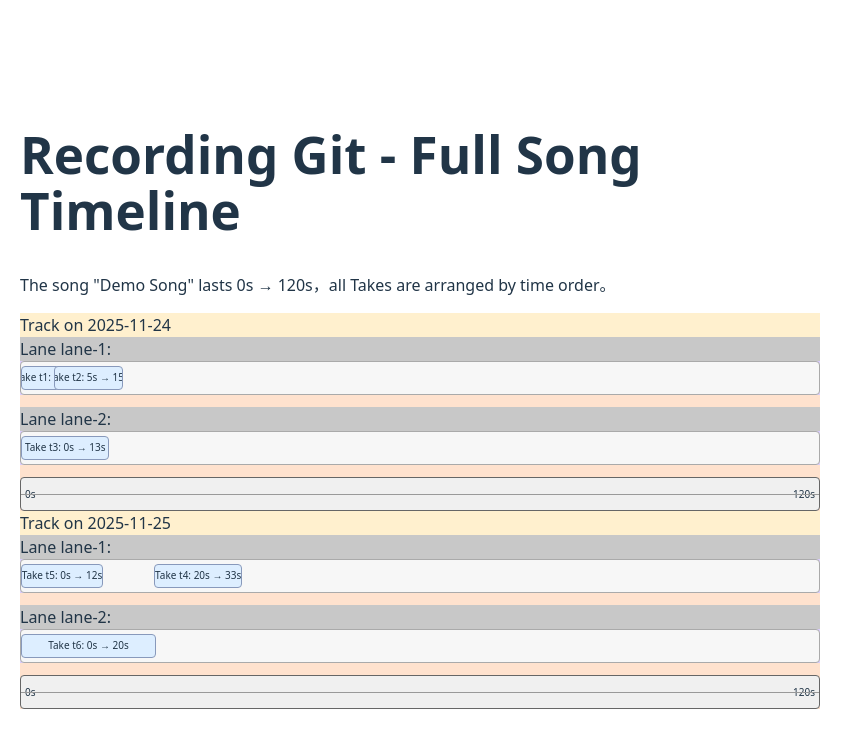
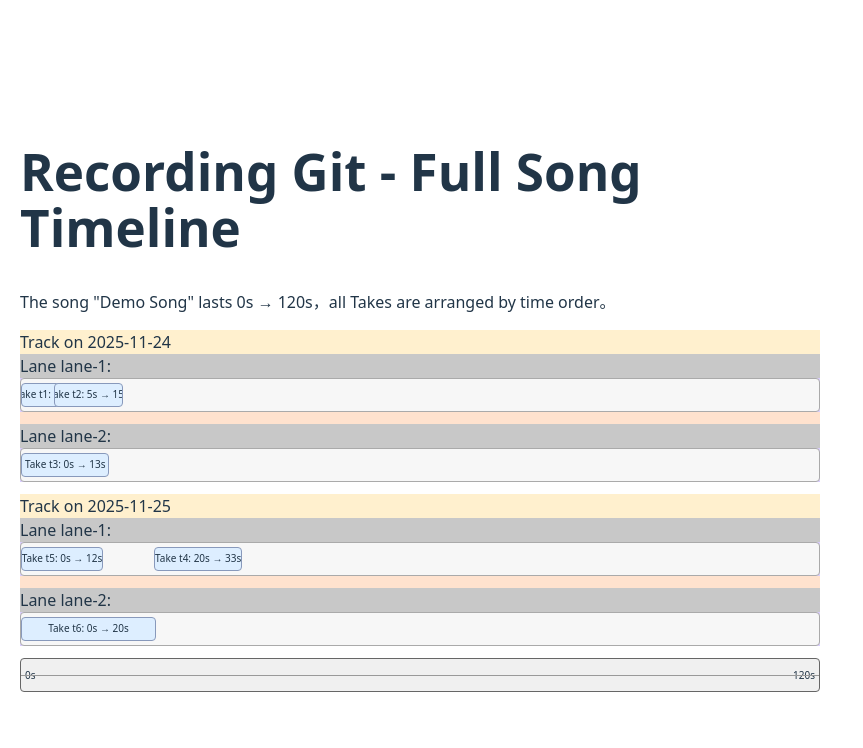
Before and after one commit to zhou98ch/music-git-frontend, a React (Vite) app in the folder music-git/: page / in a window 1280 px wide. Shown: the top 748 px of the page, without its empty margins (0-863 px from the left). Built offline with nearby package versions, Linux system fonts and the light colour scheme.

Commit message:
adjust: modify other view with the new component "PieceGlobalAxis"

```diff
--- a/music-git/src/App.tsx
+++ b/music-git/src/App.tsx
@@ -1,6 +1,7 @@
 // src/App.tsx
 
 import {mockTakes} from "./common/types";
+import { PieceTimeline } from "./components/PieceTimeline";
 import { TrackView } from "./components/TrackView";
 import { groupTakesByTrack } from "./utils/helpers";
 function App() {
@@ -12,13 +13,7 @@ function App() {
     <div style={{ padding: 20, maxWidth: 800, margin: "0 auto" }}>
       <h1>Recording Git - Full Song Timeline</h1>
       <p>The song "{mockSongName}" lasts 0s → {mockTotalDurationSec}s，all Takes are arranged by time order。</p>
-
-
-      {
-        Object.entries(tracks).map(([trackId, takes])=> (
-          <TrackView trackId={trackId} date={trackId} takes= {takes} totalDurationSec={mockTotalDurationSec}></TrackView>
-        ))
-      }
+      <PieceTimeline totalDurationSec = {mockTotalDurationSec} tracks={tracks}/>
     </div>
   );
 }
--- a/music-git/src/components/PieceTimeline.tsx
+++ b/music-git/src/components/PieceTimeline.tsx
@@ -1,6 +1,7 @@
 import React from "react";
 import type { Take } from "../common/types";
 import { TrackView } from "./TrackView";
+import { PieceGlobalAxis } from "./PieceGlobalAxis";
 
 type PieceTimelineProps  = {
     totalDurationSec: number;
@@ -9,7 +10,8 @@ type PieceTimelineProps  = {
 
 export const PieceTimeline : React.FC<PieceTimelineProps > = ({totalDurationSec, tracks}) => {
     const [hoveredTake, setHoveredTake] = React.useState<Take | null>(null);
-    return(
+    return(<>
+
         <div>
             {
                 Object.entries(tracks).map(([trackId, takes])=>(
@@ -26,6 +28,9 @@ export const PieceTimeline : React.FC<PieceTimelineProps > = ({totalDurationSec,
             }
 
         </div>
-
+        <div>
+            <PieceGlobalAxis totalDurationSec={totalDurationSec} hoveredTake={hoveredTake}/>
+        </div>
+    </>
     )
 }
--- a/music-git/src/components/TrackView.tsx
+++ b/music-git/src/components/TrackView.tsx
@@ -46,7 +46,7 @@ export const TrackView : React.FC<TrackViewProps > = ({trackId, date, takes, tot
                             const leftPercent = (take.startSec / safeTotalDuration) * 100;
                             const widthPercent = ((take.endSec - take.startSec) / safeTotalDuration) * 100;
 
-                             const isHovered = hoveredTake?.id === take.id;
+                            const isHovered = hoveredTake?.id === take.id;
 
                             return(
                                 <div className="take-block" key = {take.id}
@@ -83,125 +83,7 @@ export const TrackView : React.FC<TrackViewProps > = ({trackId, date, takes, tot
         ))
         }
 
-        {/* Unified time axis for this track */}
-        <div
-            style={{
-            position: "relative",
-            marginTop: "8px",
-            height: "32px",
-            border: "1px solid #666",
-            borderRadius: "4px",
-            background: "#f0f0f0",
-        }}
-        >
-        {/* left end：0s */}
-        <div
-            style={{
-            position: "absolute",
-            left: 0,
-            top: "16px",
-            transform: "translateY(-50%)",
-            fontSize: "10px",
-            paddingLeft: "4px",
-            }}
-        >
-            0s
-        </div>
-        {/* right end：totalDurationSec */}
-        <div
-            style={{
-            position: "absolute",
-            right: 0,
-            top: "16px",
-            transform: "translateY(-50%)",
-            fontSize: "10px",
-            paddingRight: "4px",
-            }}
-        >
-            {totalDurationSec}s
-        </div>
 
-        {/* the line */}
-        <div
-            style={{
-            position: "absolute",
-            left: "0",
-            right: "0",
-            top: "50%",
-            height: "1px",
-            background: "#999",
-            }}
-        />
-
-        {/* if a take is hovered, then draw axis (of start/end) on the timeline start/end */}
-        {hoveredTake && (() => {
-            const safeTotal = totalDurationSec > 0 ? totalDurationSec : 1;
-            const startPercent = (hoveredTake.startSec / safeTotal) * 100;
-            const endPercent = (hoveredTake.endSec / safeTotal) * 100;
-
-            return (
-            <>
-                {/* start axis line */}
-                <div
-                style={{
-                    position: "absolute",
-                    left: `${startPercent}%`,
-                    top: 0,
-                    bottom: 0,
-                    width: "2px",
-                    background: "#652a03ff",
-                }}
-                />
-                {/* start text */}
-                <div
-                style={{
-                    position: "absolute",
-                    left: `${startPercent}%`,
-                    top: "32px",
-                    transform: "translate(-50%)",
-                    fontSize: "10px",
-                    color: "#652a03ff",
-                    background: "#fff",
-                    padding: "0 2px",
-                    borderRadius: "2px",
-                    border: "1px solid #652a03ff",
-                }}
-                >
-                {hoveredTake.startSec}s
-                </div>
-
-                {/* end axis line */}
-                <div
-                style={{
-                    position: "absolute",
-                    left: `${endPercent}%`,
-                    top: 0,
-                    bottom: 0,
-                    width: "2px",
-                    background: "#652a03ff",
-                }}
-                />
-                {/* end text */}
-                <div
-                style={{
-                    position: "absolute",
-                    left: `${endPercent}%`,
-                    top: "32px",
-                    transform: "translate(-50%)",
-                    fontSize: "10px",
-                    color: "#652a03ff",
-                    background: "#fff",
-                    padding: "0 2px",
-                    borderRadius: "2px",
-                    border: "1px solid #652a03ff",
-                }}
-                >
-                {hoveredTake.endSec}s
-                </div>
-            </>
-            );
-        })()}
-        </div>
 
     {/* <p>.</p> */}
     </div>
```
